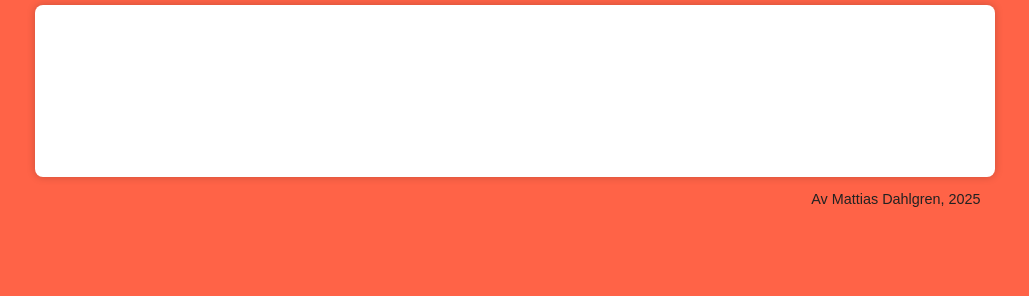
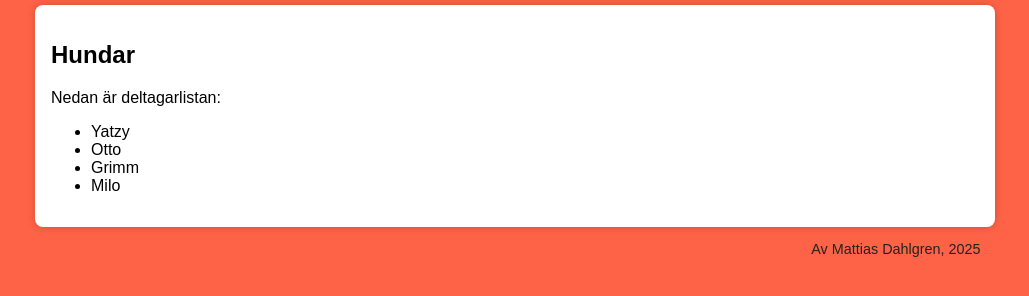
Before and after one commit to matdah/dt084g-dom-demo, a plain HTML site: page index.html in a window 1280 px wide. Shown: the part 182-478 px from the top of the page, without its empty margins (125-1154 px from the left). Drawn offline with Linux system fonts and the light colour scheme; a web font is replaced by a local one.

Commit message:
Demonstration #3

```diff
--- a/index.html
+++ b/index.html
@@ -5,6 +5,7 @@
         <meta name="viewport" content="width=device-width, initial-scale=1.0">
         <title>DOM-demo</title>
         <link rel="stylesheet" href="css/styles.css">
+        <script src="js/main.js" defer></script>
     </head>
     <body>
 
@@ -20,7 +21,9 @@
             </header>
 
             <main>
-
+                <h2>Hundar</h2>
+                <p>Nedan är deltagarlistan:</p>
+                <ul id="dogs"></ul>
             </main>
 
             <footer><p>Av Mattias Dahlgren, 2025</p></footer>
--- /dev/null
+++ b/js/main.js
@@ -0,0 +1,24 @@
+"use strict";
+
+
+printDog("Yatzy");
+printDog("Otto");
+printDog("Grimm");
+printDog("Milo");
+
+function printDog(dogName) {
+    const dogsEl = document.querySelector("#dogs");
+
+    dogsEl.innerHTML += "<li>" + dogName + "</li>";
+
+    // // Skapa en ny hund
+    // const newDogEl = document.createElement("li");    // <li></li>
+    // // Skapa ett namn på hunden
+    // const newDogName = document.createTextNode(dogName);    // "Yatzy"
+
+    // // Slå ihop till samma
+    // newDogEl.appendChild(newDogName); // <li>Yatzy</li>
+
+    // // Skriv ut till DOM
+    // dogsEl.appendChild(newDogEl);
+}
```
